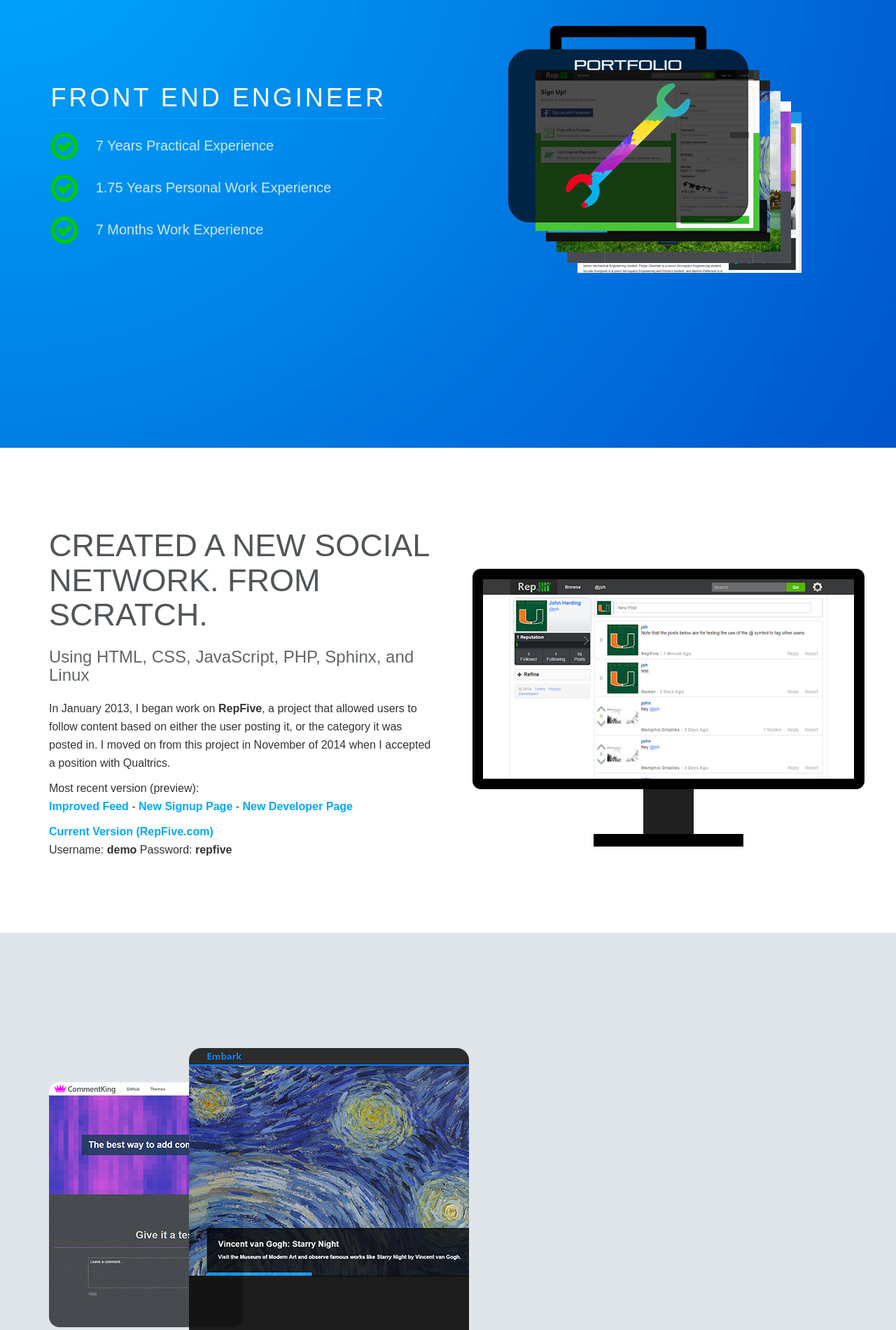
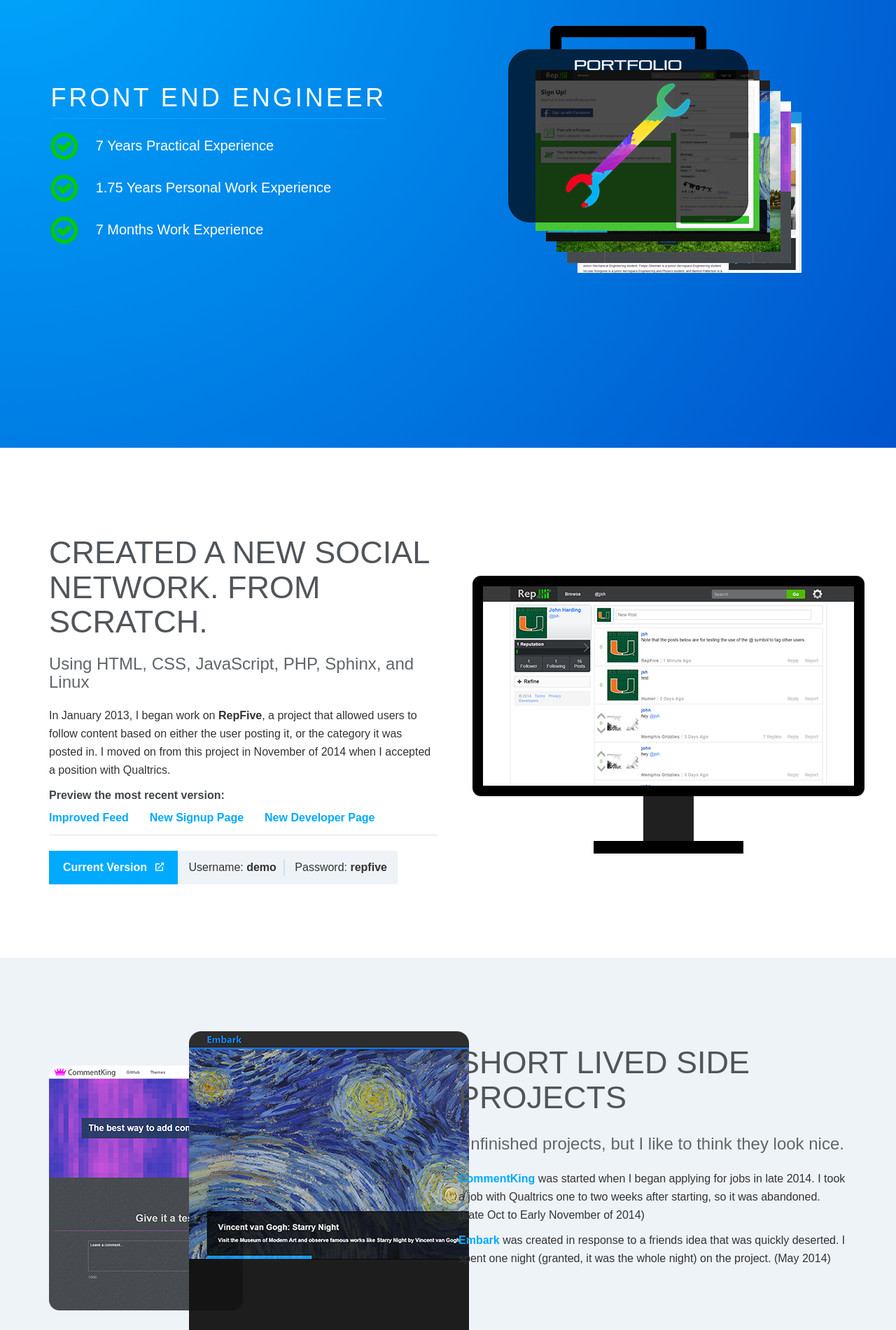
Before and after one commit to john-harding/portfolio, a PHP site: page / in a window 1280 px wide. Shown: the part 160-2061 px from the top of the page at 70% size. Run offline with PHP 8.4, Linux system fonts and the light colour scheme; some libraries are stand-ins or nearby versions.

Commit message:
new images, styling, and text changes

```diff
--- a/css/style.css
+++ b/css/style.css
@@ -81,12 +81,60 @@ body header nav ul li a:focus {
 body .jh-section {
   padding: 95px 0;
 }
+body .jh-section.section-extra-padding {
+  padding: 105px 0;
+}
+body .jh-section.section-no-padding-bottom {
+  padding-bottom: 0px;
+}
 body .jh-section#section-0 .container {
   opacity: 0;
   filter: alpha(opacity=0);
 }
+body .jh-section#section-0 .container .p-new-repfive {
+  margin: 0 0 22px;
+  padding: 0 0 11px;
+  border: 1px #DAE2E9 solid;
+  border-width: 0 0 1px;
+}
+body .jh-section#section-0 .container .p-new-repfive span {
+  display: inline-block;
+  margin-bottom: 10px;
+  color: #40454A;
+  font-weight: 600;
+}
+body .jh-section#section-0 .container .p-new-repfive a {
+  margin-right: 30px;
+}
+body .jh-section#section-0 .container .btn-blue {
+  float: left;
+}
+body .jh-section#section-0 .container p .r5-login-info {
+  display: inline-block;
+  float: left;
+  padding: 12px 15px;
+  background: #EEF3F8;
+  transition: all 1s;
+}
+body .jh-section#section-0 .container p .r5-login-info span {
+  display: inline-block;
+  padding: 3px 0;
+}
+body .jh-section#section-0 .container p .r5-login-info span:first-child {
+  margin-right: 10px;
+  padding-right: 10px;
+  border-right: 2px #D0E0F0 solid;
+  transition: all 1s;
+}
+body .jh-section#section-0 .container p:hover .r5-login-info {
+  background: #E0E7EE;
+}
+body .jh-section#section-0 .container p:hover .r5-login-info span:first-child {
+  border-color: #C0D0E0;
+}
 body .jh-section a {
   color: #0AF;
+  font-weight: 600;
 }
 body .jh-section h1 {
   margin-bottom: 22px;
@@ -108,7 +156,14 @@ body .jh-section img {
   margin: 0 auto;
 }
 body .jh-section.jh-section-grey {
-  background: #E0E5EA;
+  background: #EEF3F8;
+}
+body .jh-section.jh-section-short img {
+  margin: 0;
+}
+body .jh-section.jh-section-short h2 {
+  margin: 7px 0 17px;
+  line-height: 40px;
 }
 body .jh-section.highlight-section {
   height: 800px;
@@ -159,7 +214,6 @@ body .jh-section.highlight-section .container .row div:first-child > div.outer-e
   margin: 0 0 15px;
   vertical-align: top;
   color: #FFF;
-  color: rgba(255, 255, 255, 0.8);
   font-size: 20px;
   line-height: 45px;
 }
@@ -180,6 +234,18 @@ body .link-external {
   height: 12px;
   margin-left: 8px;
 }
+body a.btn-blue {
+  display: inline-block;
+  margin: 0;
+  padding: 15px 20px;
+  background-color: #0AF;
+  color: #FFF;
+}
+body a.btn-blue:hover,
+body a.btn-blue:focus {
+  background: #10151A;
+  text-decoration: none;
+}
 body a .link-external-blue {
   display: inline-block;
   background: url('../images/external_sprite.png') 0 0;
@@ -187,6 +253,15 @@ body a .link-external-blue {
   height: 12px;
   margin-left: 8px;
 }
+body a .link-external-blue.external-white {
+  background-position: -24px 0;
+}
 body a:hover .link-external-blue {
-  background: url('../images/external_sprite.png') 12px 0;
+  background: url('../images/external_sprite.png') -12px 0;
 }
+body a:hover .link-external-blue.external-white {
+  background-position: -24px 0;
+}
+body .no-margin {
+  margin: 0;
+}
--- a/index.php
+++ b/index.php
@@ -54,7 +54,7 @@
 		</div>
 	</div>
 </section>
-<section class="jh-section" id="section-0">
+<section class="jh-section section-extra-padding" id="section-0">
 	<div class="container" id="section-0-show">
 		<div class="row">
 			<div class="col-lg-6">
@@ -64,15 +64,17 @@
 					In January 2013, I began work on <strong>RepFive</strong>, a project that allowed users to follow content based on either the user posting it,
 					or the category it was posted in.  I moved on from this project in November of 2014 when I accepted a position with Qualtrics.
 				</p>
-				<p>
-					Most recent version (preview):<br />
-					<a href=""><strong>Improved Feed</strong></a> - <a href=""><strong>New Signup Page</strong></a> - <a href=""><strong>New Developer Page</strong></a>
+				<p class="p-new-repfive">
+					<span>Preview the most recent version:</span><br />
+					<a href=""><strong>Improved Feed</strong></a><a href=""><strong>New Signup Page</strong></a><a href=""><strong>New Developer Page</strong></a>
 				</p>
-				<p>
-					<a href="http://www.repfive.com/login.php" target="_blank"><strong>Current Version (RepFive.com)</strong></a>
-					<br />
-					Username: <strong>demo</strong> Password: <strong>repfive</strong>
-				</P>
+				<p class="no-margin">
+					<a class="btn-blue" href="http://www.repfive.com/login.php" target="_blank"><strong>Current Version <span class="link-external-blue external-white"></span></strong></a>
+					<span class="r5-login-info">
+						<span>Username: <strong>demo</strong></span>
+						<span>Password: <strong>repfive</strong></span>
+					</span>
+				</p>
 			</div>
 			<div class="col-lg-6">
 				<img class="display-img" src="images/screen_repfive.png" alt="RepFive">
@@ -80,13 +82,36 @@
 		</div>
 	</div>
 </section>
-<section class="jh-section jh-section-grey" id="section-1">
+<section class="jh-section jh-section-grey jh-section-short section-extra-padding" id="section-1">
 	<div class="container" id="section-1-show">
 		<div class="row">
 			<div class="col-lg-6">
-				<img src="images/highlight-screenshots/highlight-two.png">
+				<img src="images/highlight-screenshots/highlight-two.png" alt="Short Lived Projects">
 			</div>
 			<div class="col-lg-6">
+				<h1>Short Lived Side Projects</h1>
+				<h2>Unfinished projects, but I like to think they look nice.</h2>
+				<p>
+					<a href="#">CommentKing</a> was started when I began applying for jobs in late 2014.  I took a job with Qualtrics one to two weeks after
+					starting, so it was abandoned. (Late Oct to Early November of 2014)
+				</p>
+				<p>
+					<a href="#">Embark</a> was created in response to a friends idea that was quickly deserted.  I spent one night (granted, it was
+					the whole night) on the project. (May 2014)
+				</p>
+			</div>
+		</div>
+	</div>
+</section>
+<section class="jh-section section-extra-padding section-no-padding-bottom" id="section-2">
+	<div class="container" id="section-1-show">
+		<div class="row">
+			<div class="col-lg-6">
+			<h1>Portfolios</h1>
+			<h2></h2>
+			</div>
+			<div class="col-lg-6">
+				<img src="images/portfolios.png" alt="Portfolio Screenshots">
 			</div>
 		</div>
 	</div>
--- a/less/style.less
+++ b/less/style.less
@@ -84,14 +84,70 @@ body {
 	.jh-section {
 		padding:95px 0;
 
+		&.section-extra-padding {
+			padding:105px 0;
+		}
+		&.section-no-padding-bottom {
+			padding-bottom:0px;
+		}
+
 		&#section-0 {
 			.container {
 				opacity:0;
 				filter:alpha(opacity=0);
+
+				.p-new-repfive {
+					margin:0 0 22px;
+					padding:0 0 11px;
+					border:1px #DAE2E9 solid;
+					border-width:0 0 1px;
+					span {
+						display:inline-block;
+						margin-bottom:10px;
+						color:#40454A;
+						font-weight:600;
+					}
+					a {
+						margin-right:30px;
+					}
+				}
+
+				.btn-blue {
+					float:left;
+				}
+
+				p {
+					.r5-login-info {
+						display:inline-block;
+						float:left;
+						padding:12px 15px;
+						background:#EEF3F8;
+						transition:all 1s;
+						span {
+							display:inline-block;
+							padding:3px 0;
+							&:first-child {
+								margin-right:10px;
+								padding-right:10px;
+								border-right:2px #D0E0F0 solid;
+								transition:all 1s;
+							}
+						}
+					}
+					&:hover {
+						.r5-login-info {
+							background:#E0E7EE;
+							span:first-child {
+								border-color:#C0D0E0;
+							}
+						}
+					}
+				}
 			}
 		}
 		a {
 			color:#0AF;
+			font-weight:600;
 		}
 		h1 {
 			margin-bottom:22px;
@@ -113,7 +169,16 @@ body {
 			margin:0 auto;
 		}
 		&.jh-section-grey {
-			background:#E0E5EA;
+			background:#EEF3F8;
+		}
+		&.jh-section-short {
+			img {
+				margin:0;
+			}
+			h2 {
+				margin:7px 0 17px;
+				line-height:40px;
+			}
 		}
 		&.highlight-section {
 			height:800px;
@@ -159,7 +224,6 @@ body {
 								margin:0 0 15px;
 								vertical-align:top;
 								color:#FFF;
-								color:rgba(255,255,255,.8);
 								font-size:20px;
 								line-height:45px;
 							}
@@ -189,18 +253,38 @@ body {
 		margin-left:8px;
 	}
 	a {
+		&.btn-blue {
+			display:inline-block;
+			margin:0;
+			padding:15px 20px;
+			background-color:#0AF;
+			color:#FFF;
+			&:hover,&:focus {
+				background:#10151A;
+				text-decoration:none;
+			}
+		}
 		.link-external-blue {
 			display:inline-block;
 			background:url('../images/external_sprite.png') 0 0;
 			width:12px;
 			height:12px;
 			margin-left:8px;
+			&.external-white {
+				background-position:-24px 0;
+			}
 		}
 
 		&:hover {
 			.link-external-blue {
-				background:url('../images/external_sprite.png') 12px 0;
+				background:url('../images/external_sprite.png') -12px 0;
+				&.external-white {
+					background-position:-24px 0;
+				}
 			}
 		}
 	}
+	.no-margin {
+		margin:0;
+	}
 }
```
Also changed, not shown: images/external_hover.png (added), images/external_sprite.png, images/highlight-screenshots/highlight-two.png, images/highlight-screenshots/new_port.png (added), images/highlight-screenshots/new_port_long.png (added), images/highlight-screenshots/r5_lg.png (added), images/port_screen.png (added), images/portfolios.png (added), images/ss_r5.png (added), 5 other files.
